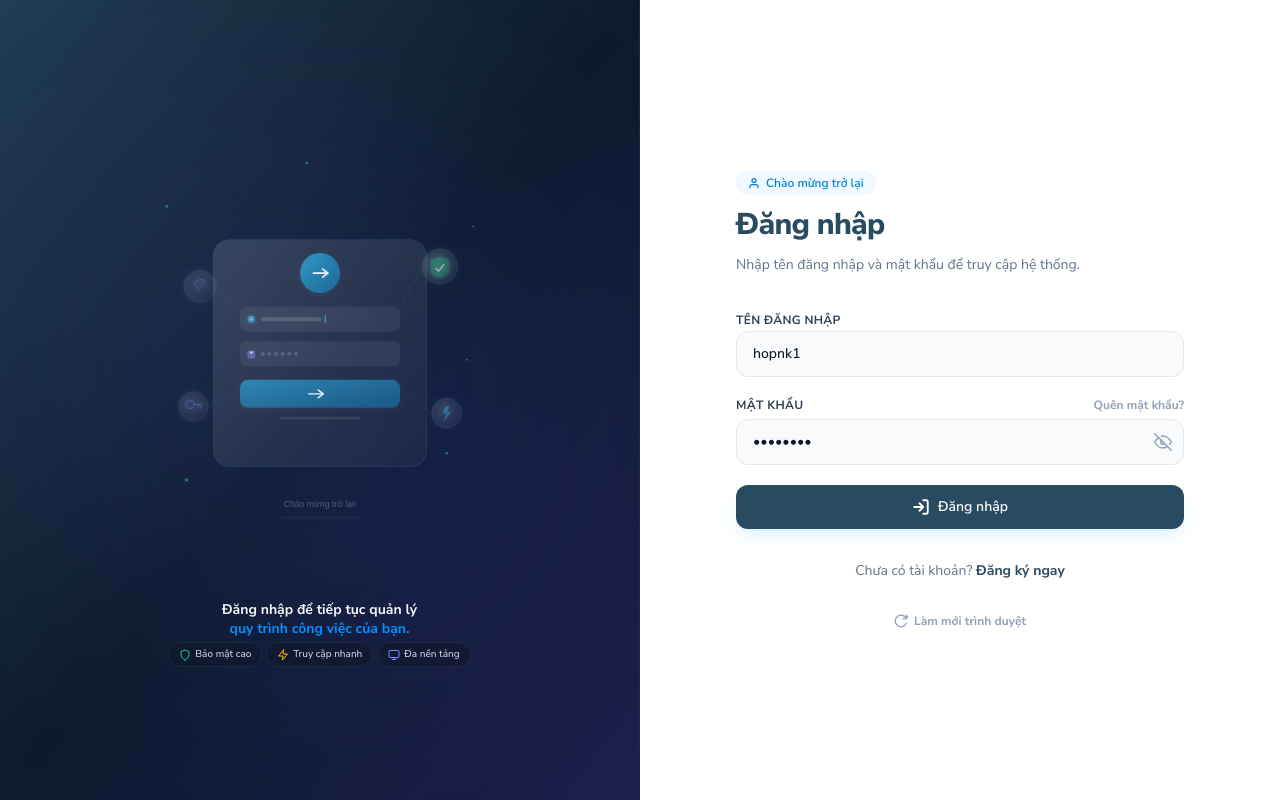
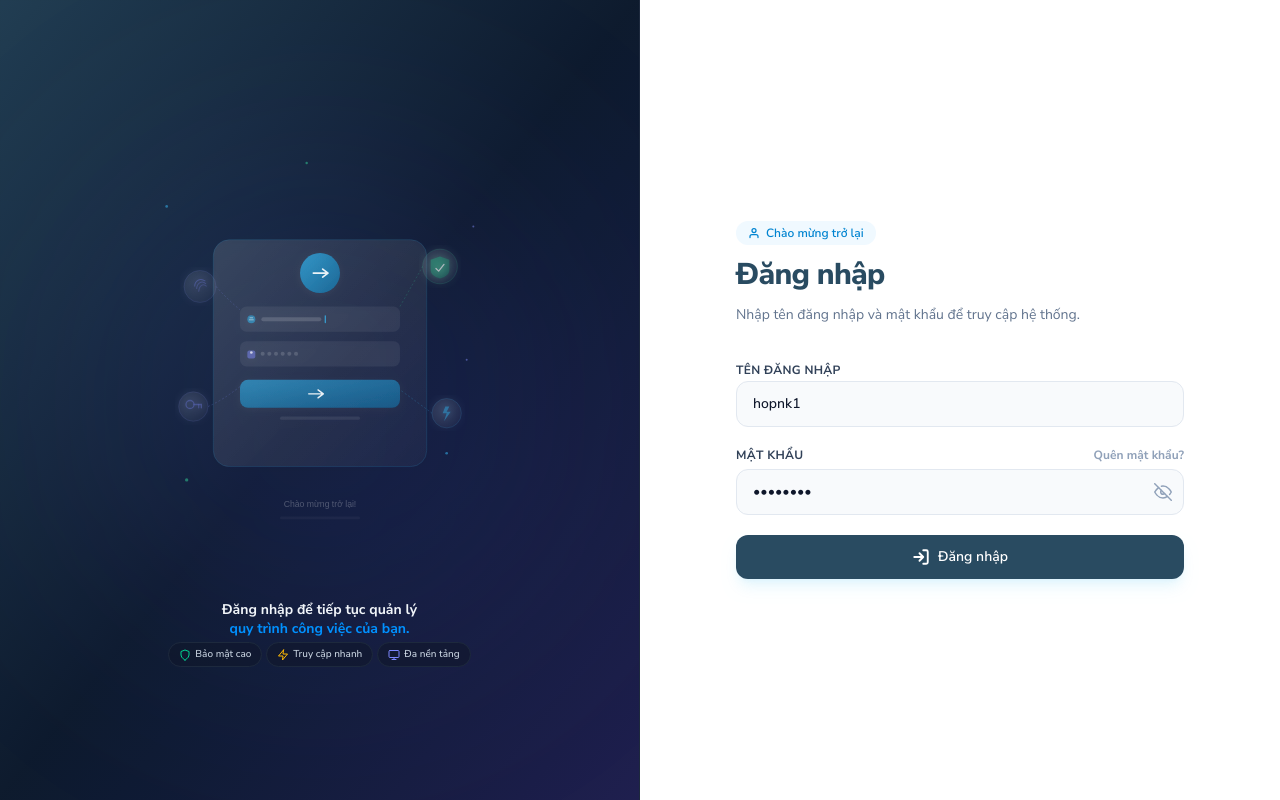
Before and after one commit to linh6666/Work-flow, a Next.js app: page /sign-in in a window 1280 px wide. Built offline with nearby package versions, Linux system fonts and the light colour scheme.

Commit message:
23/6/25 lan 4

```diff
--- a/components/Singin/index.tsx
+++ b/components/Singin/index.tsx
@@ -172,28 +172,10 @@ export default function PageLogin() {
 
 
           {/* Đăng ký */}
-          <p className="text-center text-sm text-slate-500 select-none">
-            Chưa có tài khoản?{' '}
-           <a
-  href="/sign-up"
-  className="font-bold text-[#294b61] hover:underline"
->
-  Đăng ký ngay
-</a>
-          </p>
+
 
           {/* Làm mới trình duyệt */}
-          <button
-            type="button"
-            onClick={() => typeof window !== 'undefined' && window.location.reload()}
-            className="mx-auto flex items-center gap-1.5 text-xs font-bold text-slate-400 hover:text-slate-600 transition-colors focus:outline-none cursor-pointer"
-          >
-            {/* Refresh Icon */}
-            <svg className="w-3.5 h-3.5" viewBox="0 0 24 24" fill="none" stroke="currentColor" strokeWidth="2.2" strokeLinecap="round" strokeLinejoin="round">
-              <path d="M21.5 2v6h-6M21.34 15.57a10 10 0 1 1-.57-8.38l5.67-5.67" />
-            </svg>
-            Làm mới trình duyệt
-          </button>
+
         </div>
       </div>
 
```
